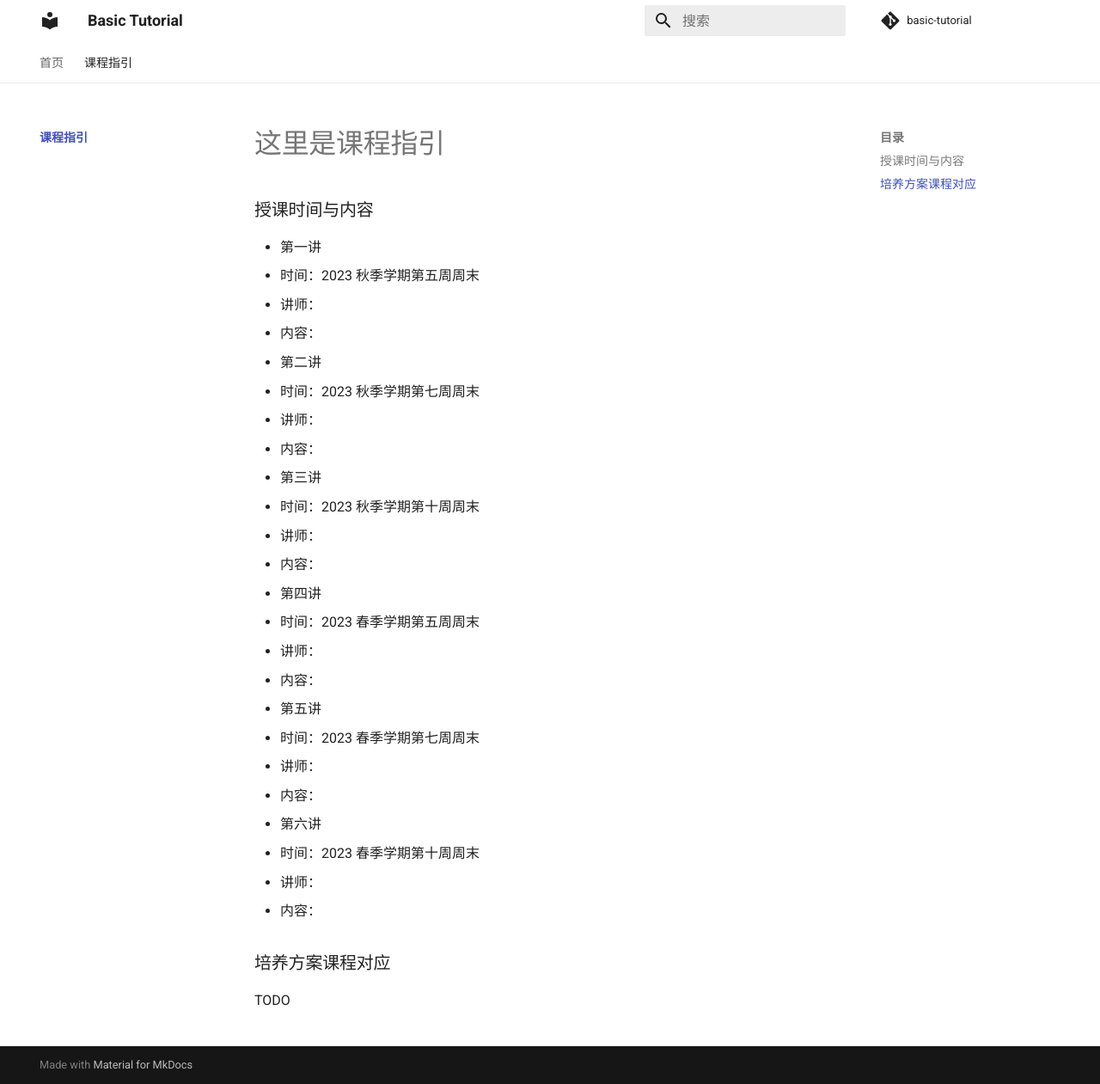
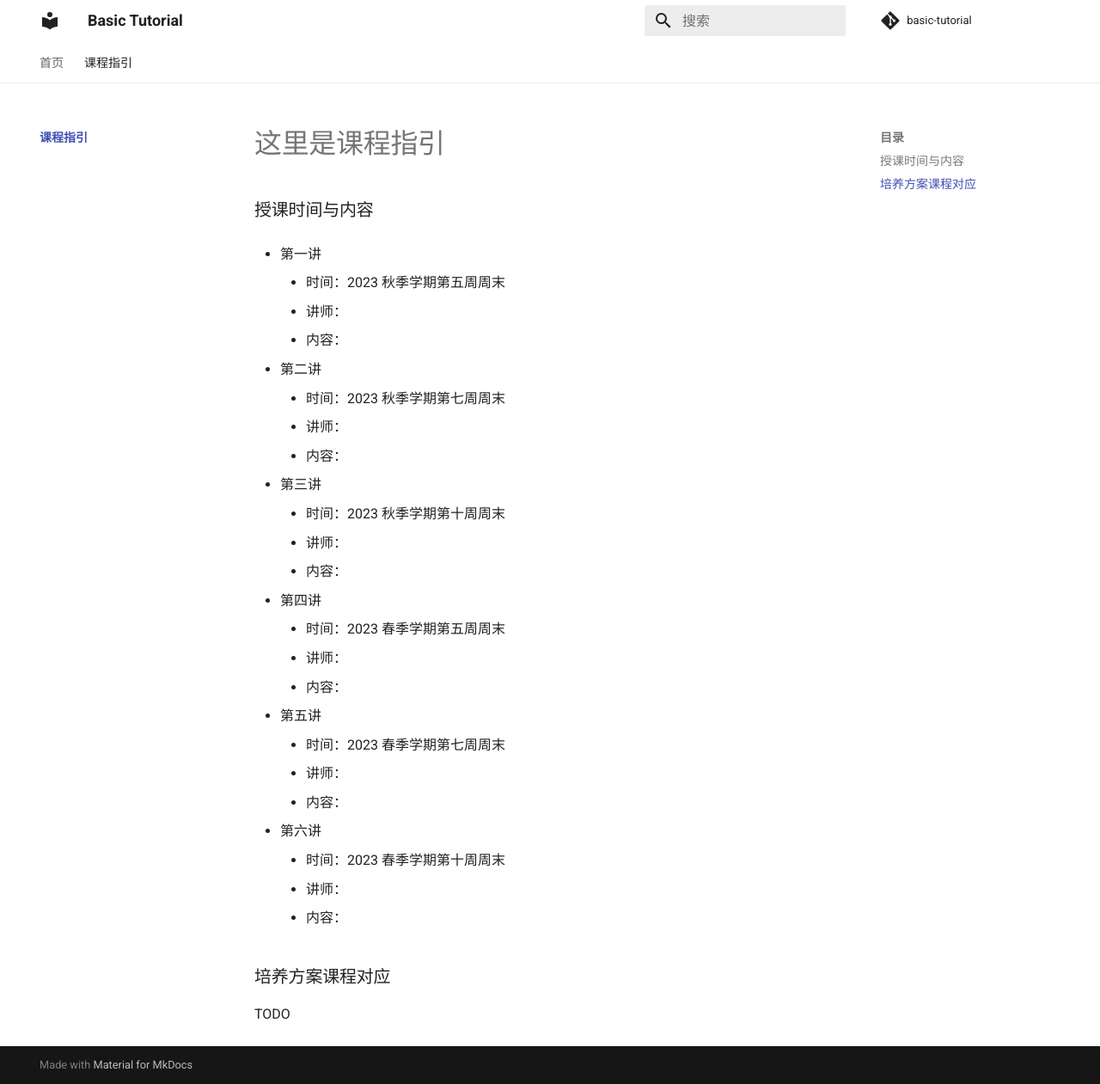
Before and after one commit to ChenMohan1010/basic-tutorial, an MkDocs documentation site: the page built from docs/courses/index.md, in a window 1280 px wide and 1261 px high. Shown: the whole window at 86% size. Built offline with MkDocs 1.6.1 and Material for MkDocs 9.7.7, drawn with Linux system fonts in a browser that asks for light colours; comment, search, counter and statistics services are not loaded.

Commit message:
fix format

```diff
--- a/docs/courses/index.md
+++ b/docs/courses/index.md
@@ -2,35 +2,41 @@
 
 ### 授课时间与内容
 
-- 第一讲
-  - 时间：2023 秋季学期第五周周末
-  - 讲师：
-  - 内容：
+* 第一讲
 
-- 第二讲
-  - 时间：2023 秋季学期第七周周末
-  - 讲师：
-  - 内容：
+    * 时间：2023 秋季学期第五周周末
+    * 讲师：
+    * 内容：
 
-- 第三讲
-  - 时间：2023 秋季学期第十周周末
-  - 讲师：
-  - 内容：
+* 第二讲
 
-- 第四讲
-  - 时间：2023 春季学期第五周周末
-  - 讲师：
-  - 内容：
+    * 时间：2023 秋季学期第七周周末
+    * 讲师：
+    * 内容：
 
-- 第五讲
-  - 时间：2023 春季学期第七周周末
-  - 讲师：
-  - 内容：
+* 第三讲
 
-- 第六讲
-  - 时间：2023 春季学期第十周周末
-  - 讲师：
-  - 内容：
+    * 时间：2023 秋季学期第十周周末
+    * 讲师：
+    * 内容：
+
+* 第四讲
+
+    * 时间：2023 春季学期第五周周末
+    * 讲师：
+    * 内容：
+
+* 第五讲
+
+    * 时间：2023 春季学期第七周周末
+    * 讲师：
+    * 内容：
+
+* 第六讲
+
+    * 时间：2023 春季学期第十周周末
+    * 讲师：
+    * 内容：
 
 ### 培养方案课程对应
 TODO
```
Also changed, not shown: docs/notes/reader.md (+1 -1 lines).
